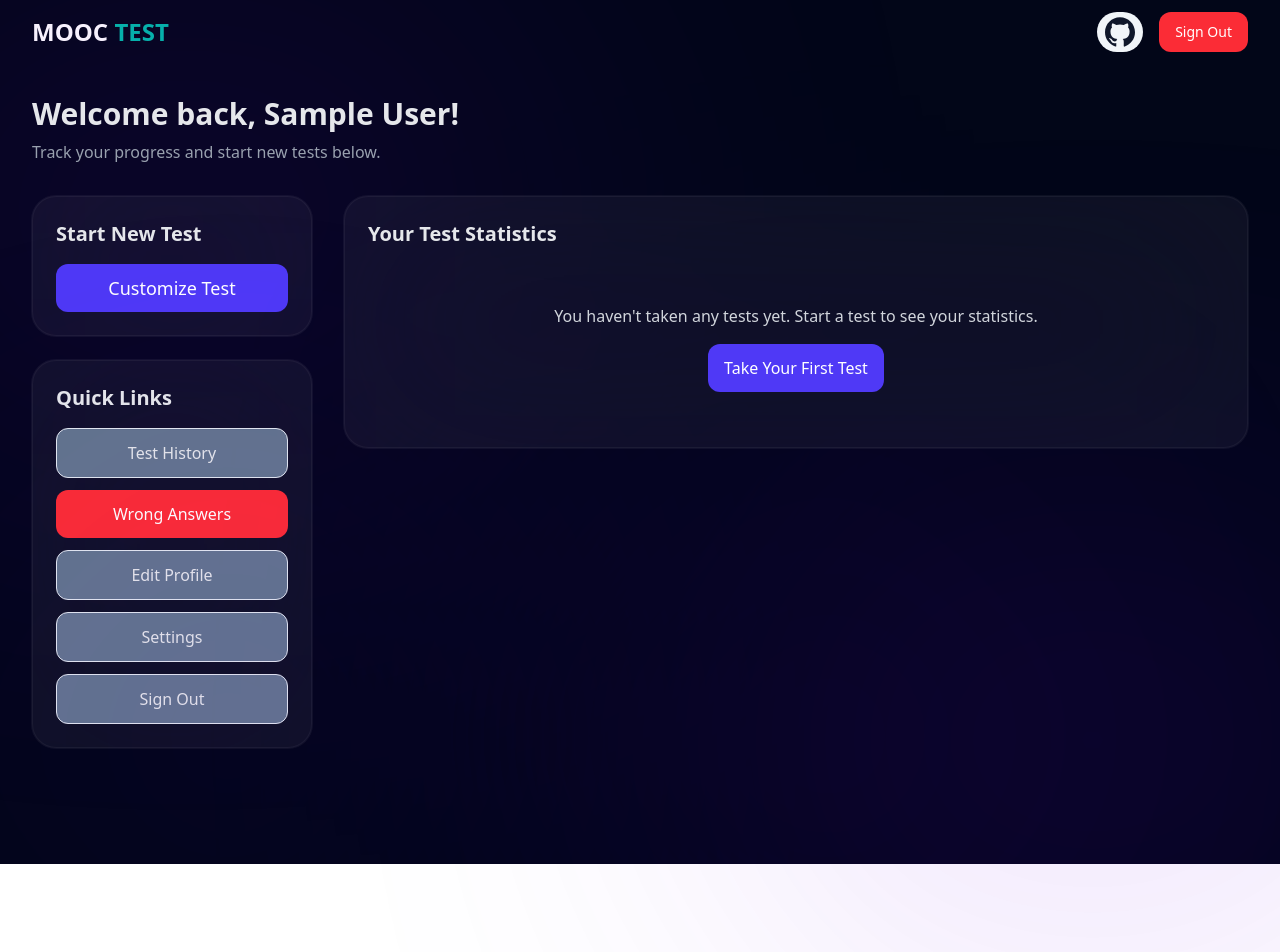
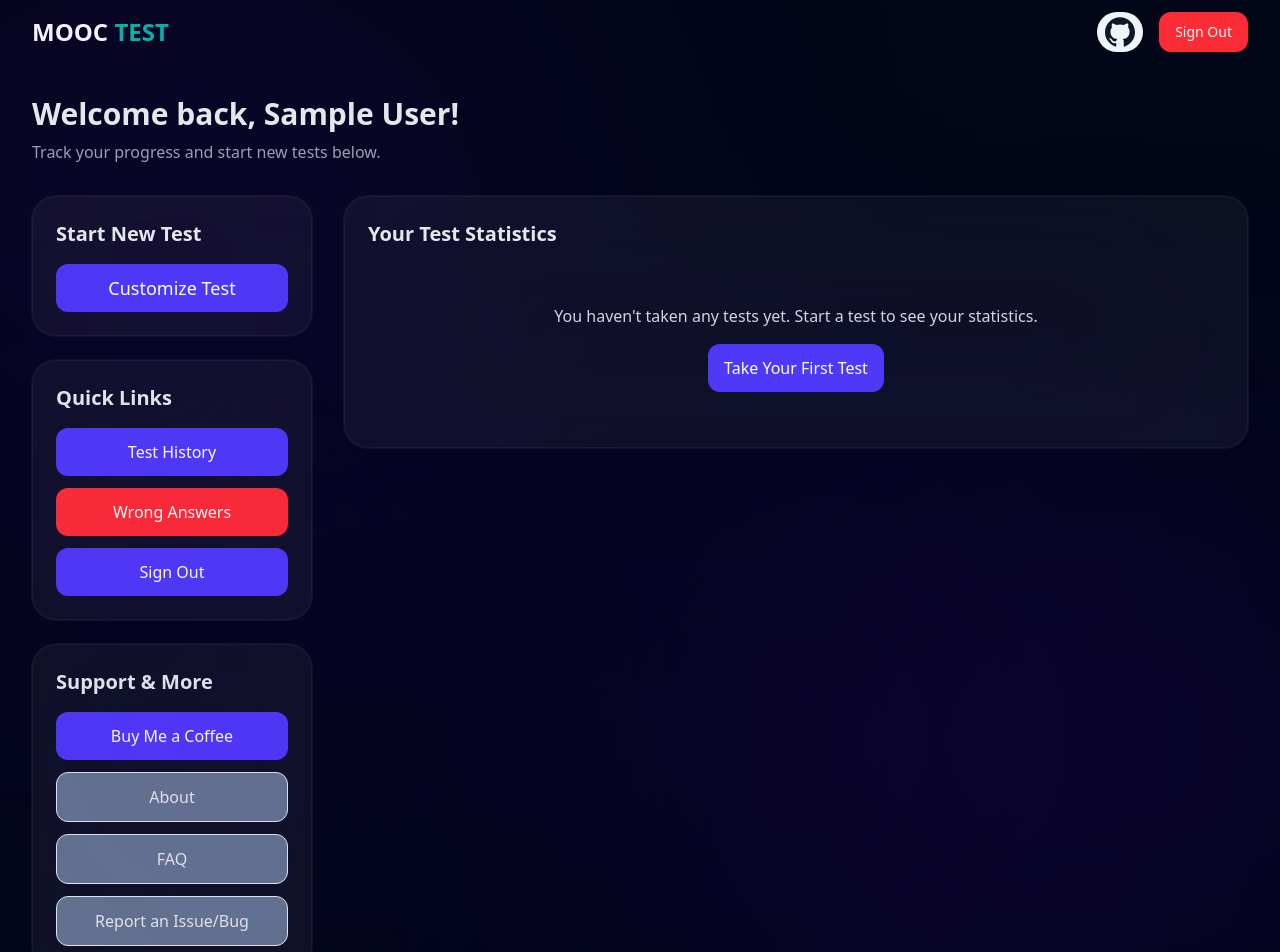
Before and after one commit to ms0031/mooc-test, a Next.js app: page /dashboard in a window 1280 px wide. Shown: the top 952 px of the page. Before the commit the page ends 864 px from the top, so only its background shows below. Built offline with nearby package versions, Linux system fonts and the light colour scheme; no server answers; the database is empty; sample sign-in values are in the browser's storage.

Commit message:
Update button styles and add new variants for cyan and orange

```diff
--- a/src/app/dashboard/page.tsx
+++ b/src/app/dashboard/page.tsx
@@ -89,7 +89,7 @@ export default function Dashboard() {
                 </h2>
                 <div className="space-y-3">
                   <Button
-                    variant="outline"
+                    variant="cyan"
                     className="w-full py-6 text-[16px]"
                     onClick={() => router.push("/dashboard/history")}
                   >
@@ -102,22 +102,22 @@ export default function Dashboard() {
                   >
                     Wrong Answers
                   </Button>
-                  <Button
+                  {/* <Button
                     variant="outline"
                     className="w-full py-6 text-[16px]"
                     onClick={() => router.push("/profile")}
                   >
                     Edit Profile
-                  </Button>
-                  <Button
+                  </Button> */}
+                  {/* <Button
                     variant="outline"
                     className="w-full py-6 text-[16px]"
                     onClick={() => router.push("/settings")}
                   >
                     Settings
-                  </Button>
+                  </Button> */}
                   <Button
-                    variant="outline"
+                    variant="orange"
                     className="w-full py-6 text-[16px]"
                     onClick={() => signOut({ callbackUrl: "/" })}
                   >
@@ -126,11 +126,58 @@ export default function Dashboard() {
                 </div>
               </div>
             </div>
+
+            <div className="bg-white/5 lg:block hidden rounded-3xl outline-2 outline-offset-[-1px] outline-white/5  backdrop-blur-[100px] overflow-hidden">
+              <div className="p-6">
+                <h2 className="text-xl font-semibold text-gray-200 mb-4">
+                Support & More
+                </h2>
+                <div className="space-y-3">
+                  <Button
+                    variant="orange"
+                    className="w-full py-6 text-[16px]"
+                    onClick={() => router.push("/dashboard/history")}
+                  >
+                    Buy Me a Coffee
+                  </Button>
+                  <Button
+                    variant="outline"
+                    className="w-full py-6 text-[16px]"
+                    onClick={() => router.push("/dashboard/wrong-answers")}
+                  >
+                    About
+                  </Button>
+                  {/* <Button
+                    variant="outline"
+                    className="w-full py-6 text-[16px]"
+                    onClick={() => router.push("/profile")}
+                  >
+                    Edit Profile
+                  </Button> */}
+                  <Button
+                    variant="outline"
+                    className="w-full py-6 text-[16px]"
+                    onClick={() => router.push("/faq")}
+                  >
+                    FAQ
+                  </Button>
+                  <Button
+                    variant="outline"
+                    className="w-full py-6 text-[16px]"
+                    onClick={() => router.push("/feedback")}
+                  >
+                    Report an Issue/Bug
+                  </Button>
+                </div>
+              </div>
+            </div>
+
+
           </div>
           <div className="w-screen h-screen left-0 top-0 absolute opacity-30 pointer-events-none" style={{ zIndex: 0 }}>
-  <div className="w-64 h-64 absolute bg-violet-700 rounded-full blur-[200px]" style={{ left: '100px', bottom: '0px' }}></div>
-  <div className="w-64 h-64 absolute bg-violet-700 rounded-full blur-[200px]" style={{ left: '700px', bottom: '0px' }}></div>
-</div>
+          <div className="w-64 h-64 absolute bg-violet-700 rounded-full blur-[200px]" style={{ left: '100px', bottom: '0px' }}></div>
+          <div className="w-64 h-64 absolute bg-violet-700 rounded-full blur-[200px]" style={{ left: '700px', bottom: '0px' }}></div>
+          </div>
           {/* Main Content Area */}
           <div className="lg:col-span-3 space-y-6">
             <div className="bg-white/5 rounded-3xl outline-2 outline-offset-[-1px] outline-white/5  backdrop-blur-[100px] overflow-hidden">
@@ -158,6 +205,52 @@ export default function Dashboard() {
               </div>
             </div>
           </div>
+
+          <div className="bg-white/5 lg:hidden rounded-3xl outline-2 outline-offset-[-1px] outline-white/5  backdrop-blur-[100px] overflow-hidden">
+              <div className="p-6">
+                <h2 className="text-xl font-semibold text-gray-200 mb-4">
+                Support & More
+                </h2>
+                <div className="space-y-3">
+                  <Button
+                    variant="orange"
+                    className="w-full py-6 text-[16px]"
+                    onClick={() => router.push("/dashboard/history")}
+                  >
+                    Buy Me a Coffee
+                  </Button>
+                  <Button
+                    variant="outline"
+                    className="w-full py-6 text-[16px]"
+                    onClick={() => router.push("/dashboard/wrong-answers")}
+                  >
+                    About
+                  </Button>
+                  {/* <Button
+                    variant="outline"
+                    className="w-full py-6 text-[16px]"
+                    onClick={() => router.push("/profile")}
+                  >
+                    Edit Profile
+                  </Button> */}
+                  <Button
+                    variant="outline"
+                    className="w-full py-6 text-[16px]"
+                    onClick={() => router.push("/faq")}
+                  >
+                    FAQ
+                  </Button>
+                  <Button
+                    variant="outline"
+                    className="w-full py-6 text-[16px]"
+                    onClick={() => router.push("/feedback")}
+                  >
+                    Report an Issue/Bug
+                  </Button>
+                </div>
+              </div>
+          </div>
+
         </div>
       </div>
     </div>
--- a/src/components/ui/Button.tsx
+++ b/src/components/ui/Button.tsx
@@ -14,6 +14,8 @@ const buttonVariants = cva(
         subtle: "bg-slate-100 text-slate-900 hover:bg-slate-200 dark:bg-slate-700 dark:text-slate-100 dark:hover:bg-slate-600",
         ghost: "bg-transparent hover:bg-slate-100 dark:hover:bg-slate-800",
         link: "bg-transparent underline-offset-4 hover:underline text-slate-900 dark:text-slate-100",
+        cyan: "bg-indigo-600 text-white hover:bg-indigo-700 dark:bg-cyan-600/90 dark:hover:bg-cyan-800",
+        orange: "bg-indigo-600 text-white hover:bg-indigo-700 dark:bg-orange-500/75 dark:hover:bg-orange-800",
       },
       size: {
         default: "h-10 rounded-xl py-2 px-4",
```
